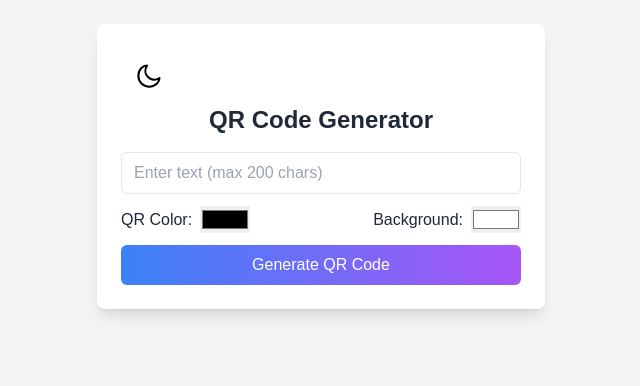
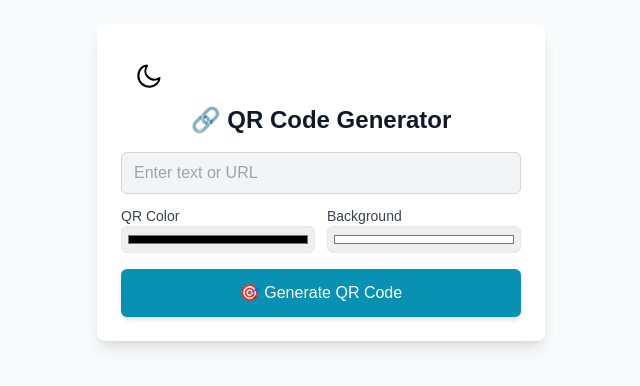
Before and after one commit to venky0195/qr-code-generator, a Next.js app: page / in a window 1280 px wide. Shown: the top 386 px of the page, without its empty margins (319-959 px from the left). Built offline with nearby package versions, Linux system fonts and the light colour scheme.

Commit message:
Update UI

```diff
--- a/app/components/QRCodeGenerator.tsx
+++ b/app/components/QRCodeGenerator.tsx
@@ -7,7 +7,7 @@ export default function QRCodeGenerator() {
   const [text, setText] = useState('');
   const [qrCode, setQRCode] = useState('');
   const [color, setColor] = useState('#000000');
-  const [bgColor, setBgColor] = useState('#ffffff'); // New: Background color
+  const [bgColor, setBgColor] = useState('#ffffff');
 
   const MAX_TEXT_LENGTH = 200;
   const QR_CODE_SIZE = 200;
@@ -27,7 +27,7 @@ export default function QRCodeGenerator() {
 
     try {
       const url = await QRCode.toDataURL(text, {
-        color: { dark: color, light: bgColor }, // Dark = foreground, Light = background
+        color: { dark: color, light: bgColor },
         width: QR_CODE_SIZE,
       });
       setQRCode(url);
@@ -47,11 +47,11 @@ export default function QRCodeGenerator() {
   };
 
   return (
-    <div className='flex flex-col items-center min-h-screen p-6 dark:bg-gray-900 bg-gray-100'>
+    <div className='flex flex-col items-center min-h-screen p-6 bg-gray-50 dark:bg-gray-900'>
       <div className='w-full max-w-md bg-white dark:bg-gray-800 shadow-lg rounded-lg p-6'>
         <ThemeToggler />
-        <h1 className='text-2xl font-bold text-center mb-4 text-gray-800 dark:text-white'>
-          QR Code Generator
+        <h1 className='text-2xl font-bold text-center mb-4 text-gray-900 dark:text-white'>
+          🔗 QR Code Generator
         </h1>
 
         <input
@@ -59,45 +59,66 @@ export default function QRCodeGenerator() {
           value={text}
           onChange={(e) => setText(e.target.value)}
           maxLength={MAX_TEXT_LENGTH}
-          placeholder={`Enter text (max ${MAX_TEXT_LENGTH} chars)`}
-          className='w-full border rounded-md px-3 py-2 mb-3 text-gray-800 dark:bg-gray-700 dark:border-gray-600 dark:text-white'
+          placeholder='Enter text or URL'
+          className='w-full border border-gray-300 dark:border-gray-600 rounded-md px-3 py-2 mb-3 text-gray-900 dark:text-white bg-gray-100 dark:bg-gray-700'
         />
 
-        <div className='flex flex-col sm:flex-row justify-between items-center gap-2 mb-3 dark:text-white text-gray-800'>
-          <label className='flex items-center gap-2 w-full sm:w-auto'>
-            <span>QR Color:</span>
+        <div className='flex flex-col sm:flex-row justify-between items-center gap-3 mb-4'>
+          <label className='flex flex-col w-full'>
+            <span className='text-sm text-gray-700 dark:text-gray-300'>
+              QR Color
+            </span>
             <input
               type='color'
               value={color}
               onChange={(e) => setColor(e.target.value)}
+              className='w-full border rounded-md p-1'
             />
           </label>
-          <label className='flex items-center gap-2 w-full sm:w-auto'>
-            <span>Background:</span>
+          <label className='flex flex-col w-full'>
+            <span className='text-sm text-gray-700 dark:text-gray-300'>
+              Background
+            </span>
             <input
               type='color'
               value={bgColor}
               onChange={(e) => setBgColor(e.target.value)}
+              className='w-full border rounded-md p-1'
             />
           </label>
         </div>
 
-        <button
-          onClick={generateQRCode}
-          className='w-full bg-gradient-to-r from-blue-500 to-purple-500 text-white py-2 rounded-md hover:opacity-90 transition'
-        >
-          Generate QR Code
-        </button>
+        <div className='flex gap-3'>
+          <button
+            onClick={generateQRCode}
+            className='w-full bg-cyan-600 text-white py-3 rounded-md shadow-md hover:bg-cyan-700 transition-all'
+          >
+            🎯 Generate QR Code
+          </button>
+          {qrCode && (
+            <button
+              onClick={() => {
+                setText('');
+                setQRCode('');
+              }}
+              className='w-full bg-gray-500 text-white py-3 rounded-md shadow-md hover:bg-gray-600 transition-all'
+            >
+              ❌ Clear
+            </button>
+          )}
+        </div>
 
         {qrCode && (
-          <div className='mt-6 flex flex-col items-center p-4 border rounded-lg shadow-md bg-gray-50 dark:bg-gray-700'>
-            <h2 className='text-lg font-semibold mb-2 text-gray-800 dark:text-white'>
-              Generated QR Code
+          <div
+            className={`mt-6 flex flex-col items-center p-4 border rounded-lg shadow-md bg-gray-50 dark:bg-gray-700`}
+          >
+            <h2 className='text-lg font-semibold mb-2 text-gray-900 dark:text-white'>
+              🔍 Your QR Code
             </h2>
             <img
               src={qrCode}
               alt='QR Code'
-              className='max-w-full rounded-md border p-2 bg-white'
+              className='rounded-md border p-2 bg-white'
               style={{
                 width: `${QR_CODE_SIZE}px`,
                 height: `${QR_CODE_SIZE}px`,
@@ -105,9 +126,9 @@ export default function QRCodeGenerator() {
             />
             <button
               onClick={downloadQRCode}
-              className='mt-3 bg-green-500 text-white py-2 px-4 rounded-md hover:bg-green-600 transition'
+              className='mt-3 bg-green-600 text-white py-2 px-4 rounded-md shadow-md hover:bg-green-700 transition-all'
             >
-              Download QR Code
+              💾 Download
             </button>
           </div>
         )}
```
